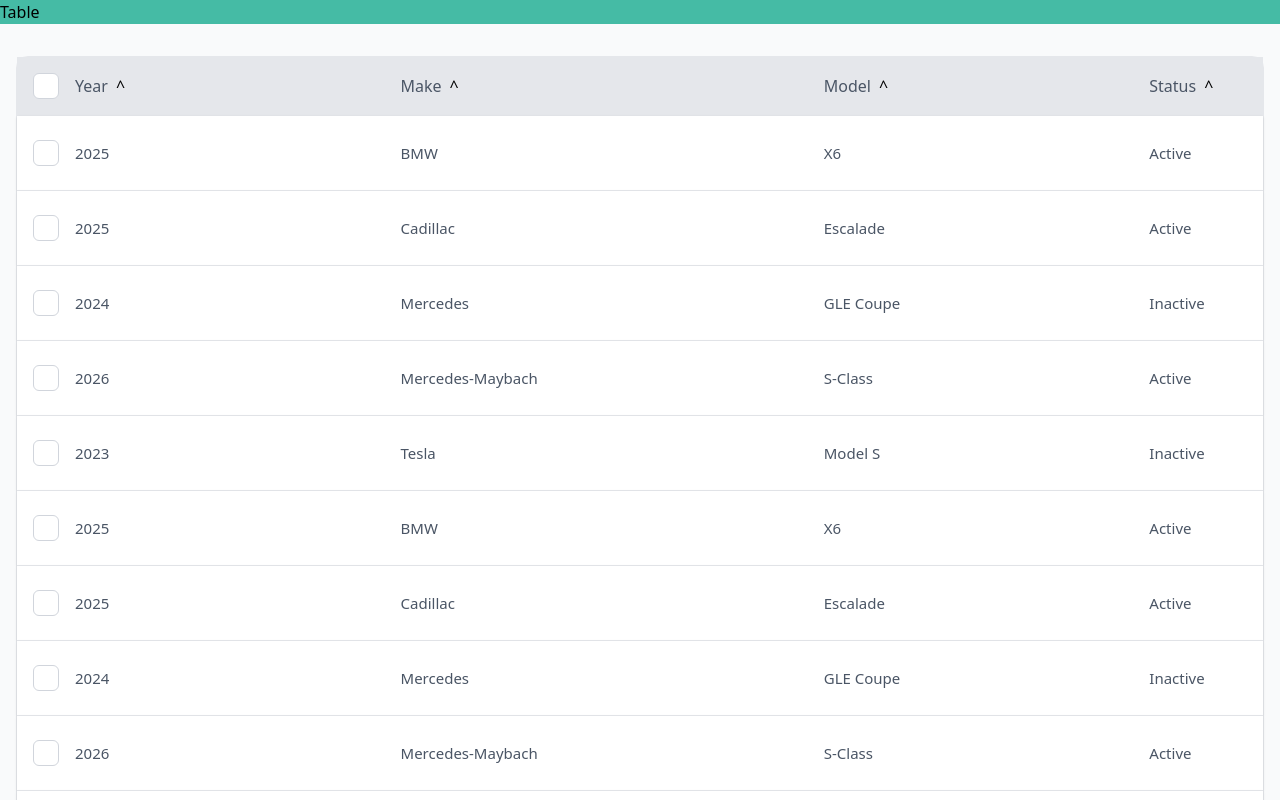
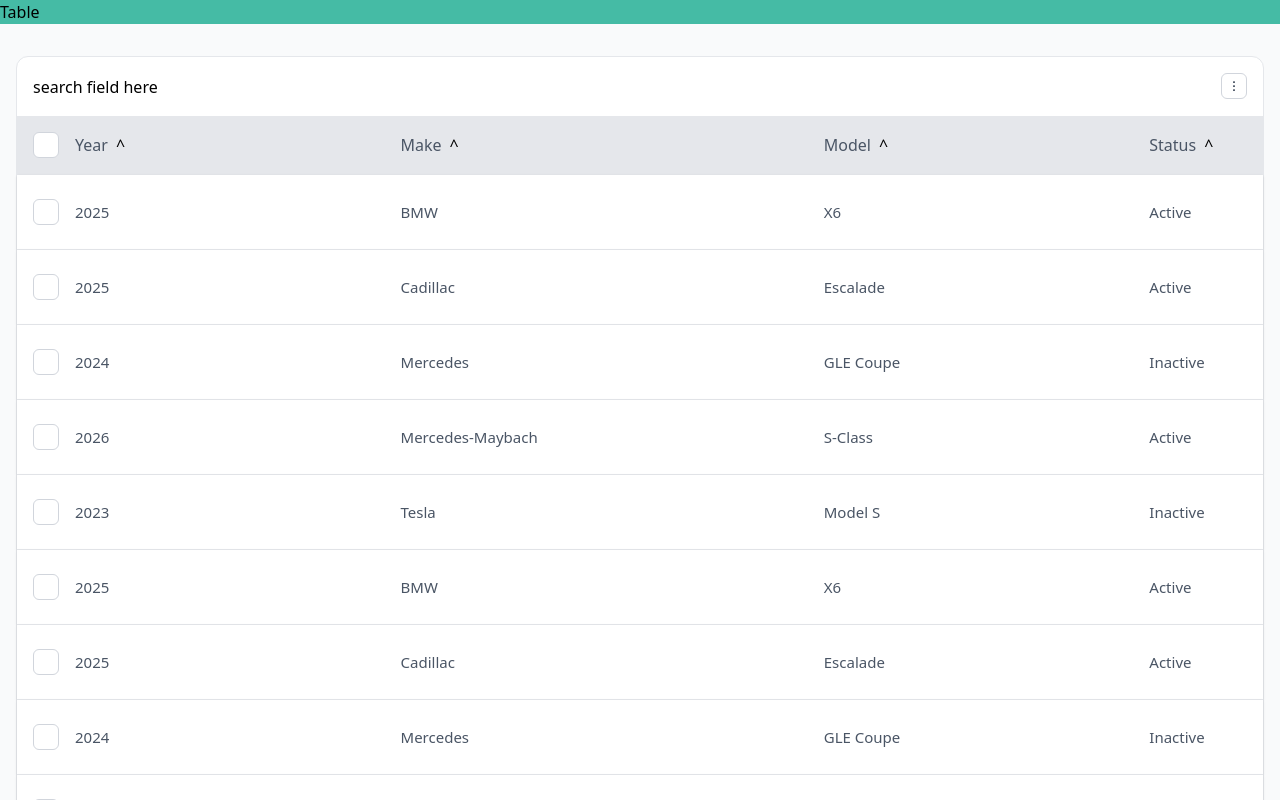
Before and after one commit to jnav24/vue-table, a Vue app: page / in a window 1280 px wide. Shown: the top 800 px of the page. Built offline with nearby package versions, Linux system fonts and the light colour scheme.

Commit message:
basic dropdown created

```diff
--- a/src/components/Table.vue
+++ b/src/components/Table.vue
@@ -6,6 +6,7 @@
 import TableBody from './TableBody.vue';
 import type { Optional } from '../types/generics.ts';
 import TableRow from './TableRow.vue';
+import TableOptions from './TableOptions.vue';
 
 interface Props<T> {
     items: T[];
@@ -94,6 +95,8 @@
     <div
         class="border-lm-stroke bg-lm-secondary dark:border-dm-stroke dark:bg-dm-secondary rounded-xl border"
     >
+        <TableOptions />
+
         <TableHeaders />
 
         <TableBody>
--- a/src/components/TableOptions.vue
+++ b/src/components/TableOptions.vue
@@ -0,0 +1,24 @@
+<script setup lang="ts">
+import VerticalEllipsis from './icons/VerticalEllipsis.vue';
+import Dropdown from './shared/Dropdown.vue';
+</script>
+
+<template>
+    <div class="flex flex-row items-center justify-between p-4">
+        <div>search field here</div>
+
+        <div>
+            <Dropdown>
+                <template #trigger>
+                    <VerticalEllipsis classes="size-4" />
+                </template>
+
+                <template #menu>
+                    <p>Sentry</p>
+                </template>
+                <!-- Dropdown; props - disabled, items -->
+                <!-- item; label, icon, action -->
+            </Dropdown>
+        </div>
+    </div>
+</template>
--- a/src/components/shared/Dropdown.vue
+++ b/src/components/shared/Dropdown.vue
@@ -0,0 +1,43 @@
+<script setup lang="ts">
+import { onUnmounted, ref, watch } from 'vue';
+import FormButton from '../fields/FormButton.vue';
+
+const showMenu = ref(false);
+const menuContainer = ref<HTMLDivElement | null>(null);
+const timeoutId = ref<number | null>(null);
+
+watch(showMenu, (menu) => {
+    if (!menu) {
+        timeoutId.value = setTimeout(() => {
+            menuContainer.value?.classList.add('h-0', 'py-0');
+        }, 400);
+    } else {
+        menuContainer.value?.classList.add('h-auto', 'py-1');
+    }
+});
+
+onUnmounted(() => {
+    if (timeoutId.value) {
+        clearTimeout(timeoutId.value);
+    }
+});
+</script>
+
+<template>
+    <div class="relative">
+        <FormButton @blur="showMenu = false" @click="showMenu = !showMenu" checkbox>
+            <slot name="trigger" />
+        </FormButton>
+
+        <div
+            class="absolute right-0 w-auto overflow-hidden rounded-lg bg-white shadow-lg transition delay-100 duration-300 ease-out"
+            :class="{
+                'translate-y-2 opacity-100': showMenu,
+                'translate-y-16 opacity-0': !showMenu,
+            }"
+            ref="menuContainer"
+        >
+            <slot name="menu" />
+        </div>
+    </div>
+</template>
--- a/src/types/table.ts
+++ b/src/types/table.ts
@@ -14,6 +14,7 @@
     header: string;
     colspan?: number;
     notation?: string;
+    searchable?: string;
 }
 
 export interface TableContextType {
```
